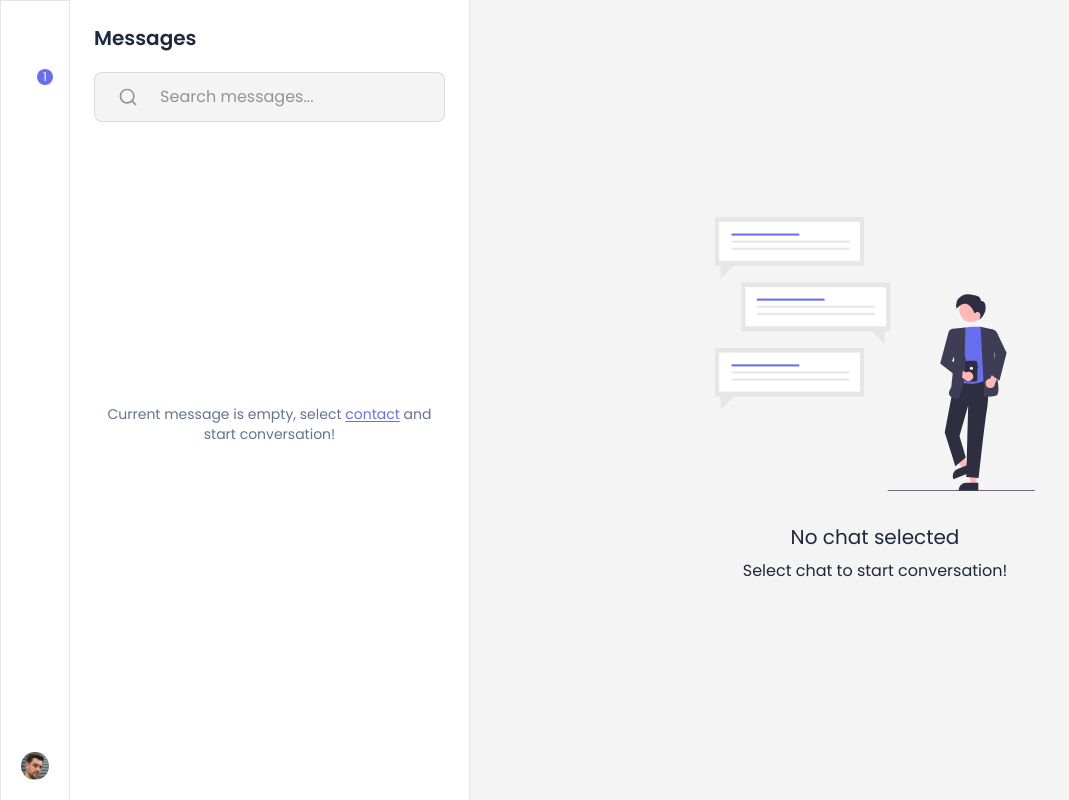
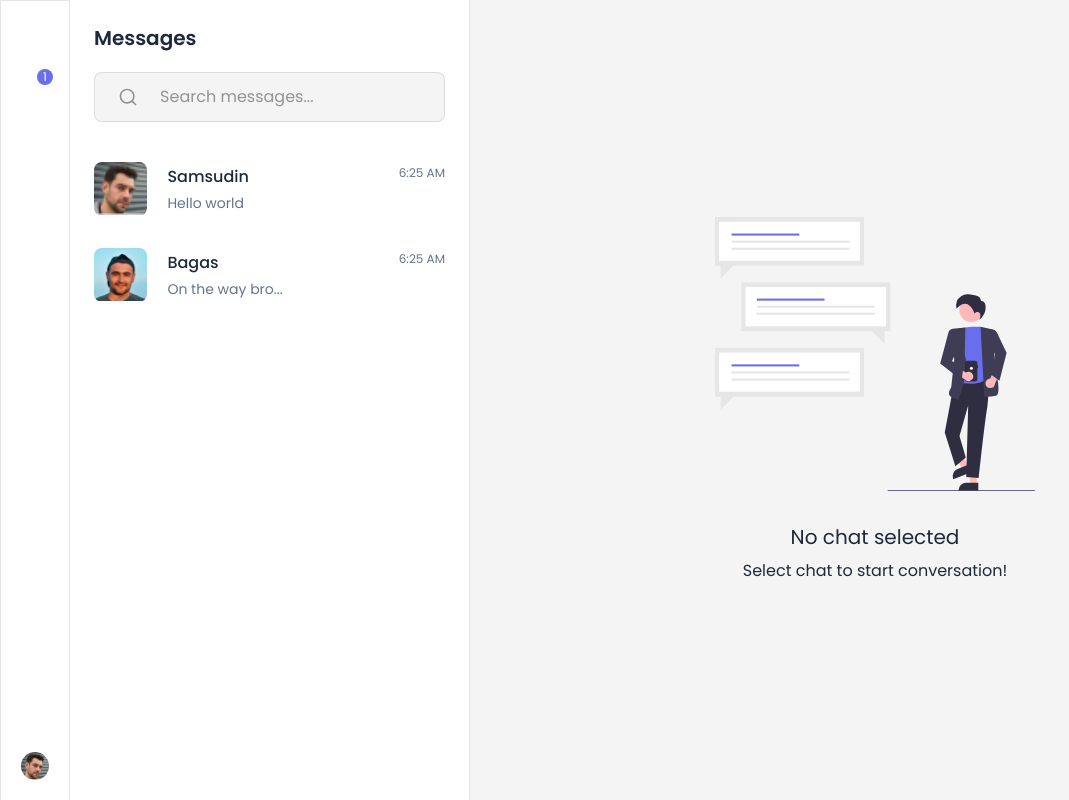
Before and after one commit to zaarza/rembugan-app, a Next.js app in the folder frontend/: page / in a window 1280 px wide. Shown: the whole page, without its empty margins (0-1069 px from the left). Built offline with nearby package versions, Linux system fonts and the light colour scheme.

Commit message:
features: add time formatter

```diff
--- a/frontend/features/main/ui/Conversation/Card.tsx
+++ b/frontend/features/main/ui/Conversation/Card.tsx
@@ -1,4 +1,5 @@
 import { IconLineDoubleCheckMark } from '@/shared/Icons';
+import timeFormatter from '@/features/main/utils/timeFormatter';
 
 type ConversationCardProps = {
   name: string;
@@ -25,7 +26,7 @@ const ConversationCard = ({
                       position === 'LEFT' && 'flex-row-reverse'
                   }`}
               >
-                  <small className='text-xs text-black/40'>{time}</small>
+                  <small className='text-xs text-black/40'>{timeFormatter(time)}</small>
                   <small className='text-base font-medium'>{name}</small>
               </div>
               {is_readed !== undefined && (
--- a/frontend/features/main/ui/Conversation/Date.tsx
+++ b/frontend/features/main/ui/Conversation/Date.tsx
@@ -1,3 +1,5 @@
+import timeFormatter from '../../utils/timeFormatter';
+
 type ConversationDateProps = {
   time: number;
 };
@@ -5,7 +7,7 @@ type ConversationDateProps = {
 const ConversationDate = ({ time }: ConversationDateProps) => {
   return (
       <span className='sticky z-10 top-0 px-3 py-1 mx-auto text-sm bg-white border rounded-lg pointer-events-none border-black/10'>
-          {time}
+          {timeFormatter(time)}
       </span>
   );
 };
--- a/frontend/features/main/ui/Conversation/Sidebar.tsx
+++ b/frontend/features/main/ui/Conversation/Sidebar.tsx
@@ -1,11 +1,21 @@
 import { useState } from 'react';
-import { IconLineArrowLeft, IconLineMenuList, IconFillMail, IconFillClock, IconFillSmile, IconFillGroup, IconFillAdmin, IconFillUserSearch } from '@/shared/Icons';
+import {
+    IconLineArrowLeft,
+    IconLineMenuList,
+    IconFillMail,
+    IconFillClock,
+    IconFillSmile,
+    IconFillGroup,
+    IconFillAdmin,
+    IconFillUserSearch,
+} from '@/shared/Icons';
 import useAppStore from '@/store/app.store';
 import useOnClickOutside from '@/features/main/hooks/useOnClickOutside';
 import ButtonIcon from '@/features/main/ui/reusable/ButtonIcon';
 import ModalInviteContacts from '@/features/main/ui/reusable/Modals/InviteContacts';
 import ModalMemberInfo from '@/features/main/ui/reusable/Modals/MemberInfo';
 import ModalUpdateGroupInfo from '@/features/main/ui/reusable/Modals/UpdateGroupInfo';
+import timeFormatter from '@/features/main/utils/timeFormatter';
 
 type ConversationSidebarProps = {
     data: {
@@ -167,7 +177,8 @@ const ConversationSidebar = ({
                                     <IconFillClock />
                                 </div>
                                 <p className='text-xs text-slate-800'>
-                                  {data.joinedAt}
+                                    {data.joinedAt &&
+                                        timeFormatter(data.joinedAt)}
                                 </p>
                             </span>
                             <span
@@ -205,7 +216,9 @@ const ConversationSidebar = ({
                                     <IconFillClock />
                                 </div>
                                 <p className='text-xs text-slate-800'>
-                                  Created at {data.createdAt}
+                                    Created at{' '}
+                                    {data.createdAt &&
+                                        timeFormatter(data.createdAt)}
                                 </p>
                             </span>
                             <span
--- a/frontend/features/main/ui/Menu/Group.tsx
+++ b/frontend/features/main/ui/Menu/Group.tsx
@@ -19,12 +19,12 @@ type groupType = {
 
 const MenuGroups = () => {
   const [groups, setGroups] = useState<groupType[]>([
-    //   {
-    //       id: '2',
-    //       name: 'Class Discussion',
-    //       members: 20,
-    //       profilePicturePath: '/assets/images/avatar-dummy.png',
-    //   },
+      {
+          id: '2',
+          name: 'Class Discussion',
+          members: 20,
+          profilePicturePath: '/assets/images/avatar-dummy.png',
+      },
   ]);
   const [query, setQuery] = useState<string>('');
   const {
--- a/frontend/features/main/ui/Menu/Item.tsx
+++ b/frontend/features/main/ui/Menu/Item.tsx
@@ -1,3 +1,5 @@
+import timeFormatter from "@/features/main/utils/timeFormatter";
+
 type MenuItemProps = {
     name: string;
     time?: number;
@@ -33,7 +35,11 @@ const MenuItem = ({
                     <h1 className='font-medium text-base text-slate-800'>
                         {name}
                     </h1>
-                  <small className='text-xs text-slate-500'>{time}</small>
+                    {time && (
+                        <small className='text-xs text-slate-500'>
+                            {timeFormatter(time)}
+                        </small>
+                    )}
                 </div>
                 <div className='flex justify-between w-full items-start'>
                     <h2 className='text-sm text-slate-500 line-clamp-1 overflow-clip text-left max-w-[90%]'>
--- a/frontend/features/main/ui/Menu/Private.tsx
+++ b/frontend/features/main/ui/Menu/Private.tsx
@@ -6,33 +6,34 @@ import messageType from '@/features/main/type/message';
 
 const MenuPrivate = () => {
     const [messages, setMessages] = useState<messageType[]>([
-    //   {
-    //       name: 'Samsudin',
-    //       message: 'Hello world',
-    //       time: 1694759125888,
-    //       profilePicturePath: '/assets/images/avatar-dummy.png',
-    //       user_id: '1',
-    //   },
-    //   {
-    //       name: 'Bagas',
-    //       message: 'On the way bro...',
-    //       time: 1694759125888,
-    //       profilePicturePath: '/assets/images/avatar2-dummy.png',
-    //       user_id: '2',
-    //   },
+          {
+              name: 'Samsudin',
+              message: 'Hello world',
+              time: 1694759125888,
+              profilePicturePath: '/assets/images/avatar-dummy.png',
+              user_id: '1',
+          },
+          {
+              name: 'Bagas',
+              message: 'On the way bro...',
+              time: 1694759125888,
+              profilePicturePath: '/assets/images/avatar2-dummy.png',
+              user_id: '2',
+          },
     ]);
     const [query, setQuery] = useState<string>('');
     const {
         setActiveConversationType,
         setActiveConversationId,
         setShowConversation,
-      activeMenu, setActiveMenu
+        activeMenu,
+        setActiveMenu,
     } = useAppStore((state) => ({
         setActiveConversationType: state.setActiveConversationType,
         setActiveConversationId: state.setActiveConversationId,
         setShowConversation: state.setShowConversation,
         activeMenu: state.activeMenu,
-      setActiveMenu: state.setActiveMenu
+        setActiveMenu: state.setActiveMenu,
     }));
 
     const submitQuery = (event: any) => {
@@ -79,7 +80,15 @@ const MenuPrivate = () => {
                 ) : (
                     <div className='flex justify-center items-center py-5 px-6 m-auto absolute top-[48%] left-0 right-0'>
                         <div className='text-sm text-slate-500 text-center'>
-                          Current message is empty, select <button type="button"  className='cursor-pointer text-primary underline underline-offset-2' onClick={() => setActiveMenu('CONTACTS')}>contact</button> and start conversation!
+                            Current message is empty, select{' '}
+                            <button
+                                type='button'
+                                className='cursor-pointer text-primary underline underline-offset-2'
+                                onClick={() => setActiveMenu('CONTACTS')}
+                            >
+                                contact
+                            </button>{' '}
+                            and start conversation!
                         </div>
                     </div>
                 )}
--- /dev/null
+++ b/frontend/features/main/utils/timeFormatter.ts
@@ -0,0 +1,28 @@
+const timeFormatter = (utc: number, type?: 'date' | 'clock') => {
+    const difference = new Date().getTime() - utc;
+    const differenceInHours = difference / (60 * 60 * 1000);
+    const time = new Date(utc);
+
+    const clock = `${time.getHours()}:${
+        time.getMinutes() < 10 ? '0' + time.getMinutes() : time.getMinutes()
+    } ${time.getHours() <= 12 ? 'AM' : 'PM'}`;
+
+    const date = `${time.getDate()}/${time.getMonth() + 1}/${
+        time.getFullYear() - 2000
+    }`;
+
+    switch (type) {
+        case 'date':
+            return date;
+        case 'clock':
+            return date;
+        default:
+            if (differenceInHours > 24) {
+                return date;
+            } else {
+                return clock;
+            }
+    }
+};
+
+export default timeFormatter;
```
Lines whose indentation alone changed are shown as unchanged.
